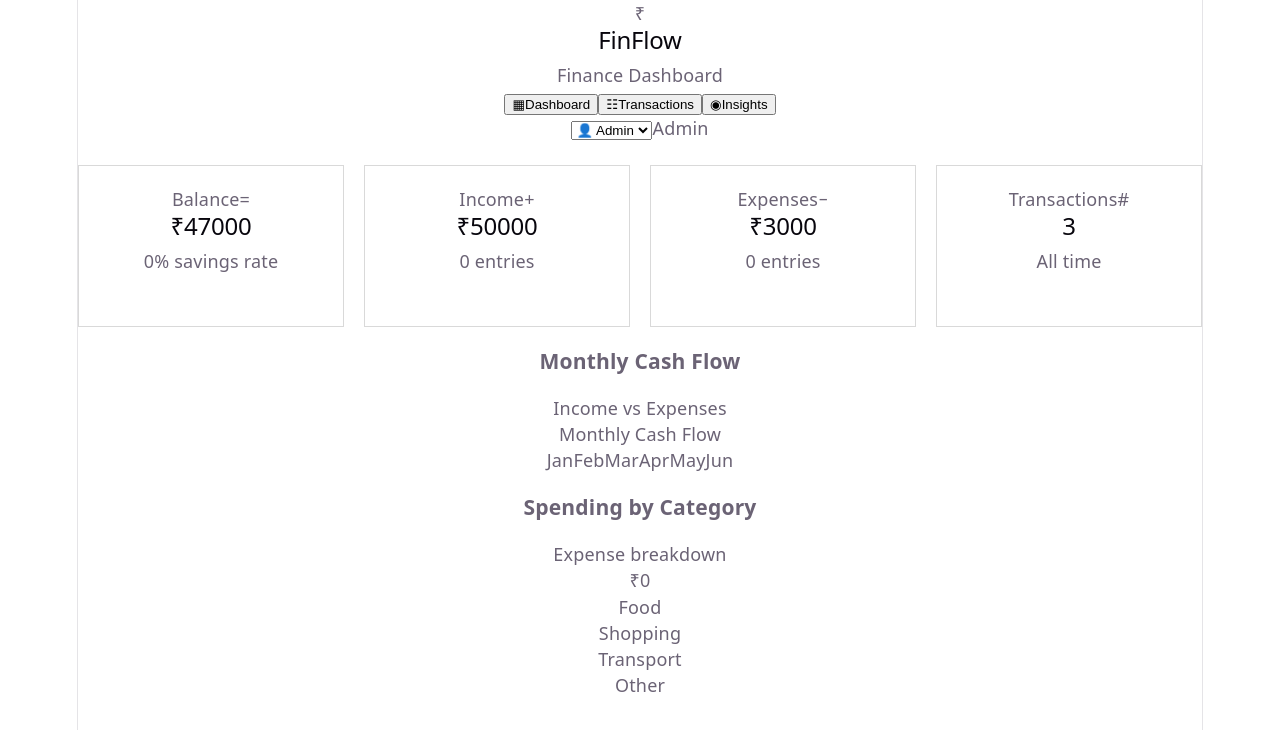
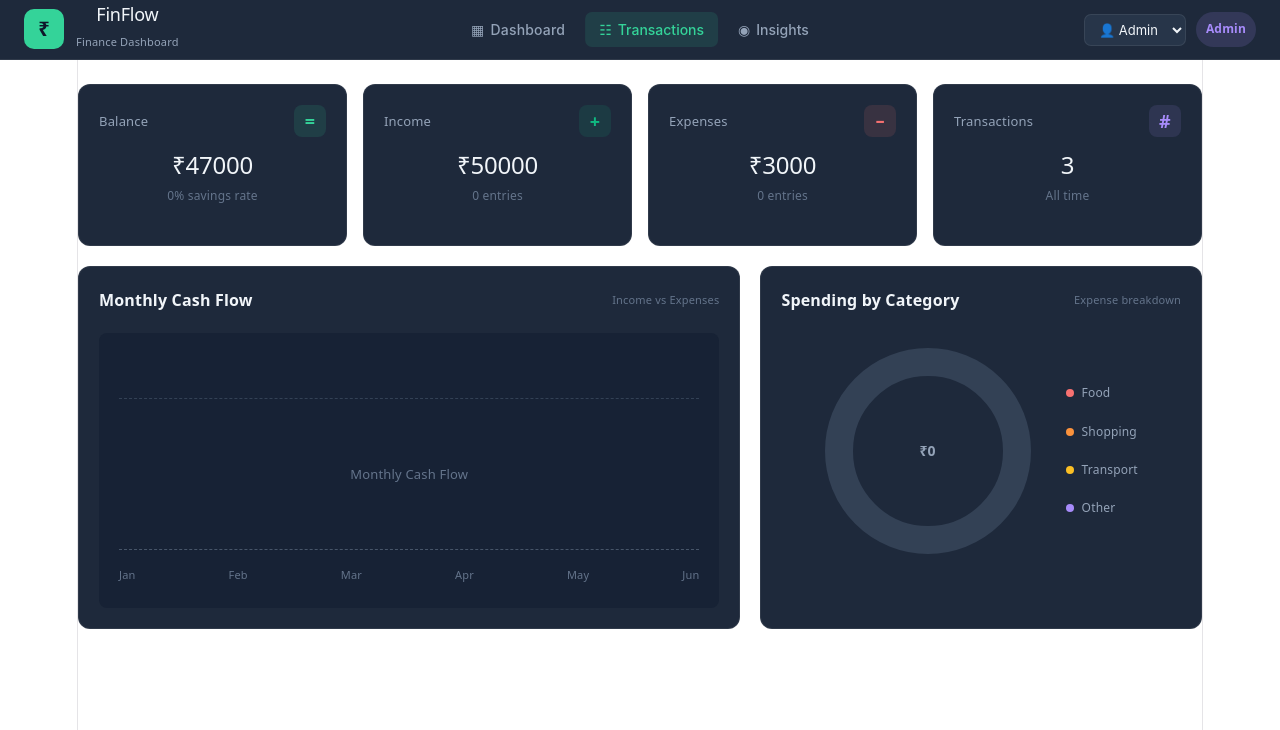
Before and after one commit to ShrutiM8/finflow-analytics, a React (Vite) app in the folder finflow-analytics/: page / in a window 1280 px wide. Shown: the top 730 px of the page. Built offline with nearby package versions, Linux system fonts and the light colour scheme.

Commit message:
Add dynamic navbar role selection and styling

```diff
--- a/finflow-analytics/src/App.jsx
+++ b/finflow-analytics/src/App.jsx
@@ -3,6 +3,7 @@ import heroImg from './assets/hero.png'
 import reactLogo from './assets/react.svg'
 import viteLogo from './assets/vite.svg'
 import './App.css'
+import './components/component.scss'
 import Dashboad from './components/Dashboard'
 import Navbar from './components/Navbar'
 import { AppProvider } from './components/AppContext'
--- a/finflow-analytics/src/components/Dashboard.jsx
+++ b/finflow-analytics/src/components/Dashboard.jsx
@@ -5,7 +5,7 @@ function Dashboard() {
   const { balance, income, expenses, transactions } = useContext(AppContext);
 
   return (
-    <div className="dashboard">
+    <div className="dashboard" id="dashboard">
 
       {/* Summary Cards */}
       <section className="summary-grid">
--- a/finflow-analytics/src/components/Navbar.jsx
+++ b/finflow-analytics/src/components/Navbar.jsx
@@ -1,6 +1,8 @@
-import React from "react";
+import React, { useState } from "react";
 
 function Navbar() {
+  const [role, setRole] = useState("admin");
+
   return (
     <nav className="navbar">
       <div className="nav-brand">
@@ -12,12 +14,12 @@ function Navbar() {
       </div>
 
       <div className="nav-tabs">
-        <button className="nav-tab active">
+        <a className="nav-tab" href="#dashboard">
           <span>▦</span>
           <span>Dashboard</span>
-        </button>
+        </a>
 
-        <button className="nav-tab">
+        <button className="nav-tab active">
           <span>☷</span>
           <span>Transactions</span>
         </button>
@@ -29,12 +31,18 @@ function Navbar() {
       </div>
 
       <div className="nav-right">
-        <select className="role-select" defaultValue="admin">
+        <select
+          className="role-select"
+          value={role}
+          onChange={(event) => setRole(event.target.value)}
+        >
           <option value="admin">👤 Admin</option>
           <option value="viewer">👁 Viewer</option>
         </select>
 
-        <span className="role-badge admin">Admin</span>
+        <span className={`role-badge ${role}`}>
+          {role === "admin" ? "Admin" : "Viewer"}
+        </span>
       </div>
     </nav>
   );
--- a/finflow-analytics/src/components/component.scss
+++ b/finflow-analytics/src/components/component.scss
@@ -3,17 +3,20 @@
 ========================= */
 
 .navbar {
-  width: 100%;
-  min-height: 72px;
-  padding: 0 24px;
-
+  width: 100vw;
+  margin-left: calc(50% - 50vw);
+  position: sticky;
+  top: 0;
+  z-index: 50;
   display: flex;
   align-items: center;
   justify-content: space-between;
-  gap: 24px;
-
+  height: 60px;
+  gap: 16px;
+  padding: 0 24px;
+  box-sizing: border-box;
+  border-bottom: 1px solid rgba(255, 255, 255, 0.08);
   background: #1e293b;
-  border-bottom: 1px solid rgba(255, 255, 255, 0.08);
 }
 
 .nav-brand {
@@ -53,25 +56,42 @@
   display: flex;
   align-items: center;
   gap: 6px;
+  position: absolute;
+  left: 50%;
+  transform: translateX(-50%);
 }
 
 .nav-tab {
   border: none;
   background: transparent;
+  box-sizing: border-box;
 
   display: flex;
   align-items: center;
-  gap: 8px;
+  justify-content: center;
+  gap: 6px;
 
-  padding: 9px 14px;
-  border-radius: 8px;
+  height: 35px;
+  line-height: 20px;
+  padding: 7px 14px;
+  border-radius: 7px;
 
   color: #94a3b8;
+  font-family: "Inter", sans-serif;
+  font-size: 14px;
+  font-weight: 500;
   cursor: pointer;
+  text-decoration: none;
+  transition: all 0.15s;
 }
 
-.nav-tab:hover,
 .nav-tab.active {
+  padding: 7px 14px;
+  background: rgba(52, 211, 153, 0.12);
+  color: #34d399;
+}
+
+.nav-tab:hover:not(.active) {
   background: #273549;
   color: #f1f5f9;
 }
@@ -83,19 +103,21 @@
 }
 
 .role-select {
-  padding: 8px 10px;
+  padding: 6px 10px;
 
   border: 1px solid rgba(255, 255, 255, 0.08);
   border-radius: 7px;
 
   background: #273549;
   color: #f1f5f9;
+  font-family: "Inter", sans-serif;
+  font-size: 13px;
 
   cursor: pointer;
 }
 
 .role-badge {
-  padding: 5px 9px;
+  padding: 4px 10px;
   border-radius: 20px;
 
   font-size: 12px;
@@ -103,8 +125,13 @@
 }
 
 .role-badge.admin {
-  background: rgba(52, 211, 153, 0.12);
-  color: #34d399;
+  background: rgba(167, 139, 250, 0.15);
+  color: #a78bfa;
+}
+
+.navbar .role-badge.viewer {
+  background: rgba(251, 191, 36, 0.15);
+  color: #fbbf24;
 }
 
 
```
